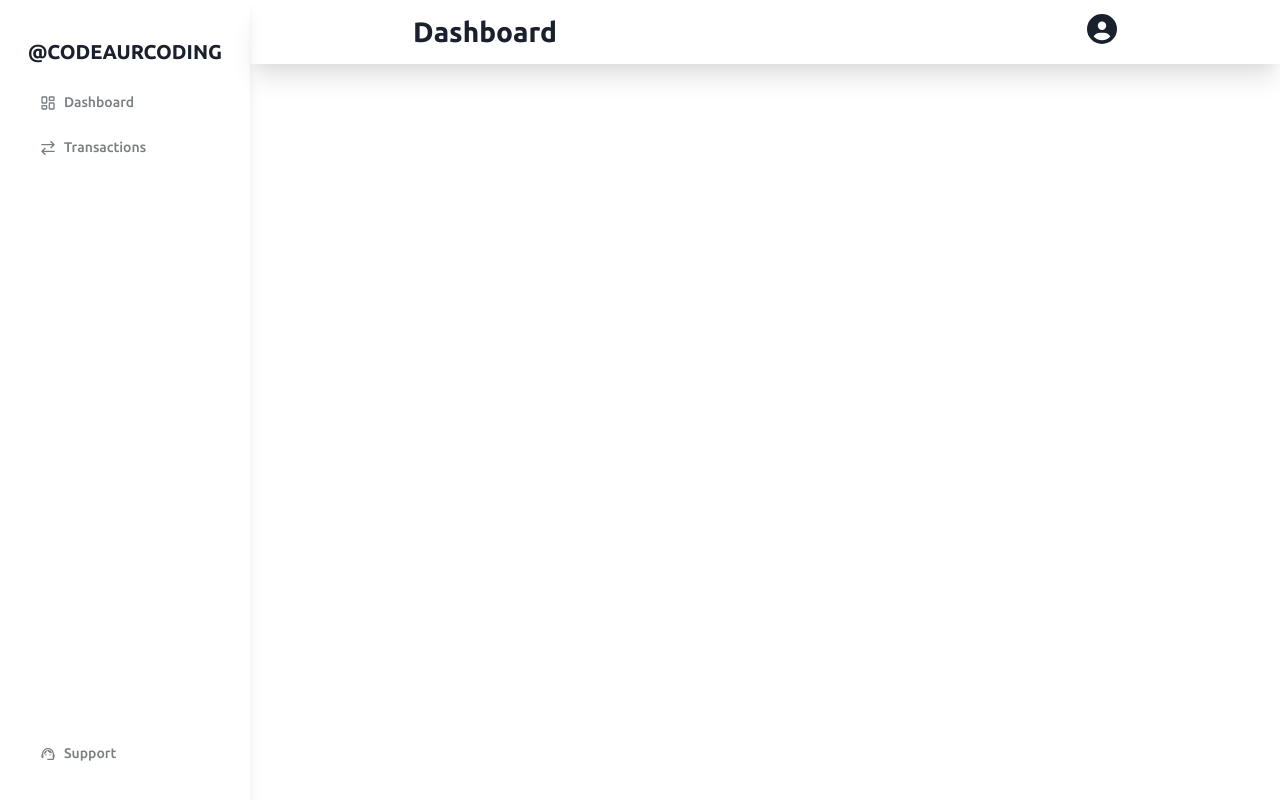
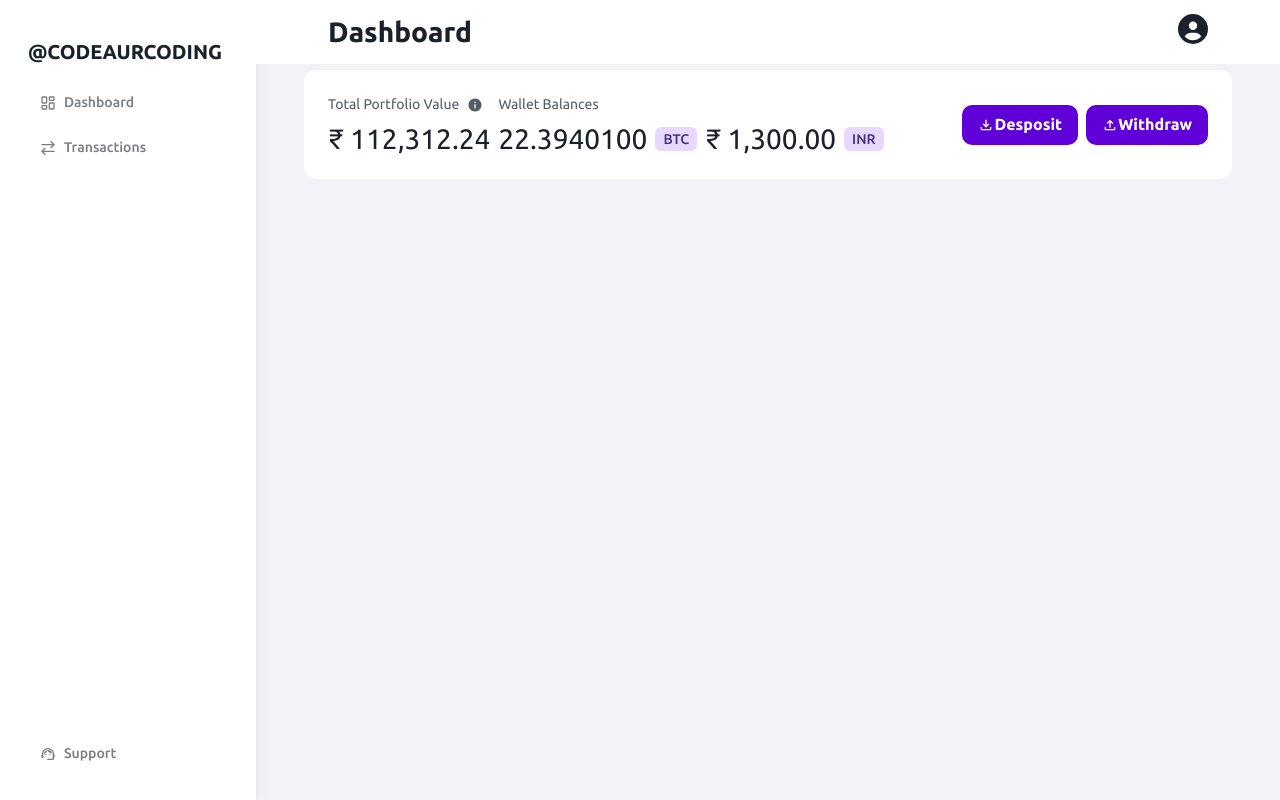
Before and after one commit to sanjaraiy/Crypto_WepSite, a React (Vite) app: page / in a window 1280 px wide. Built offline with nearby package versions, Linux system fonts and the light colour scheme.

Commit message:
created Portfolio and layout pages

```diff
--- a/src/Pages/Dashboard/Dashboard.jsx
+++ b/src/Pages/Dashboard/Dashboard.jsx
@@ -1,20 +1,14 @@
-import { Flex,Box } from "@chakra-ui/react"
-import SideNav from "../../components/SideNav"
-import TopNav from "../../components/TopNav"
+import DashboardLayout from "../../components/DashboardLayout"
+import PorfolioSection from "./components/PorfolioSection"
 
 
 
 
 function Dashboard() {
   return (
-      <>
-        <Flex>
-            <SideNav></SideNav>
-            <Box flexGrow={1}>
-                <TopNav></TopNav>
-            </Box>
-        </Flex>
-      </>
+      <DashboardLayout title="Dashboard">
+         <PorfolioSection></PorfolioSection>
+      </DashboardLayout>
   )
 }
 
--- /dev/null
+++ b/src/Pages/Dashboard/components/PorfolioSection.jsx
@@ -0,0 +1,47 @@
+import { HStack, Icon, Stack, Text, Tag, Button } from "@chakra-ui/react";
+import { IoMdInformationCircle } from "react-icons/io";
+import { MdOutlineFileDownload } from "react-icons/md";
+import { MdOutlineFileUpload } from "react-icons/md";
+import React from "react";
+
+function PorfolioSection() {
+  return (
+    <HStack justify="space-between" bg="white" borderRadius="xl" p="6" spacing={12}>
+      <HStack>
+        <Stack>
+          <HStack color="black.80">
+            <Text fontSize="14px">Total Portfolio Value</Text>
+            <Icon as={IoMdInformationCircle}></Icon>
+          </HStack>
+          <Text textStyle="h2">₹ 112,312.24</Text>
+        </Stack>
+        <Stack>
+          <HStack color="black.80">
+            <Text fontSize="sm">Wallet Balances</Text>
+          </HStack>
+          <HStack>
+            <HStack>
+              <Text textStyle="h2">22.3940100</Text>
+              <Tag>BTC</Tag>
+            </HStack>
+            <HStack>
+              <Text textStyle="h2">₹ 1,300.00</Text><Tag>INR</Tag>
+            </HStack>
+          </HStack>
+        </Stack>
+      </HStack>
+      <HStack>
+        <Button>
+          <Icon as={MdOutlineFileDownload}></Icon>
+          <span>Desposit</span>
+        </Button>
+        <Button>
+          <Icon as={MdOutlineFileUpload}></Icon>
+          <span>Withdraw</span>
+        </Button>
+      </HStack>
+    </HStack>
+  );
+}
+
+export default PorfolioSection;
--- /dev/null
+++ b/src/components/DashboardLayout.jsx
@@ -0,0 +1,30 @@
+import { Box,Container,Flex, useDisclosure } from "@chakra-ui/react"
+import SideNav from "./SideNav"
+import TopNav from "./TopNav"
+import SideDrawer from "./SideDrawer";
+
+function DashboardLayout({title,children}) {
+    const {isOpen,onClose,onOpen}=useDisclosure();
+  return (
+
+        <Flex>
+
+            <Box
+             display={{
+             base:"none",
+             lg:"flex"
+              }}
+            >
+                <SideNav></SideNav>
+            </Box>
+            <SideDrawer  isOpen={isOpen} onClose={onClose}></SideDrawer>
+            <Box flexGrow={1}>
+                <TopNav title={title} onOpen={onOpen}></TopNav>
+                <Container mt="6px" maxW="60rem" px="4">{children}</Container>
+            </Box>
+        </Flex>
+
+  )
+}
+
+export default DashboardLayout
--- /dev/null
+++ b/src/components/SideDrawer.jsx
@@ -0,0 +1,40 @@
+import {
+    Drawer,
+    DrawerBody,
+
+    DrawerOverlay,
+    DrawerContent,
+    DrawerCloseButton,
+
+  } from '@chakra-ui/react'
+import SideNav from './SideNav'
+
+function SideDrawer({isOpen,onClose}) {
+
+
+    return (
+      <>
+
+        <Drawer
+          isOpen={isOpen}
+          placement='left'
+          onClose={onClose}
+
+        >
+          <DrawerOverlay />
+          <DrawerContent>
+            <DrawerCloseButton />
+
+
+            <DrawerBody>
+              <SideNav></SideNav>
+            </DrawerBody>
+
+
+          </DrawerContent>
+        </Drawer>
+      </>
+    )
+}
+
+export default SideDrawer
--- a/src/components/SideNav.jsx
+++ b/src/components/SideNav.jsx
@@ -18,7 +18,22 @@ function SideNav() {
   ];
 
   return (
-    <Stack justify="space-between" boxShadow="lg" maxW="16rem" h="100vh">
+
+
+    <Stack
+    bg="white"
+    justify="space-between" boxShadow={{
+      base:"none",
+      lg:"lg",
+    }}
+    w={{
+      base:"full",
+      lg:"16rem",
+    }}
+    h="100vh"
+    //  h="100vh"
+
+    >
       <Box w="250px">
         <Heading textAlign="center" fontSize="20px" as="h1" pt="40px">
           @CODEAURCODING
--- a/src/components/TopNav.jsx
+++ b/src/components/TopNav.jsx
@@ -11,24 +11,29 @@ import {
   HStack,
    Icon,
 } from "@chakra-ui/react";
+import { FaBars } from "react-icons/fa6";
 
 import { FaCircleUser } from "react-icons/fa6";
 
-function TopNav() {
+function TopNav({title,onOpen}) {
   return (
-    <Box boxShadow="xl">
-      <HStack maxW="960px" mx="auto"  h="16" justify="space-between" px="32">
-        <Heading fontSize="28px">Dashboard</Heading>
+    <Box px="4" bg="white">
+      <HStack maxW="55rem" mx="auto"  h="16" justify="space-between">
+    <Icon as={FaBars} onClick={onOpen} cursor="pointer"
+      display={{
+              base:"block",
+              lg:"none"
+            }}
+    ></Icon>
+        <Heading fontSize="28px">{title}</Heading>
         <Menu>
           <MenuButton>
             <Icon fontSize="30px"  as={FaCircleUser}></Icon>
           </MenuButton>
           <MenuList>
-            <MenuItem>Download</MenuItem>
-            <MenuItem>Create a Copy</MenuItem>
-            <MenuItem>Mark as Draft</MenuItem>
-            <MenuItem>Delete</MenuItem>
-            <MenuItem>Attend a Workshop</MenuItem>
+            <MenuItem>Logout</MenuItem>
+            <MenuItem>Support</MenuItem>
+
           </MenuList>
         </Menu>
       </HStack>
--- a/src/theme/index.js
+++ b/src/theme/index.js
@@ -1,8 +1,119 @@
-import { extendTheme } from "@chakra-ui/react";
+import { extendTheme, withDefaultColorScheme } from "@chakra-ui/react";
 
 export const theme = extendTheme({
+   colors:{
+     purple:{
+         500:"#5F00D9",
+     },
+     p:{
+      purple:"#5F00D9",
+      black:"#171717",
+     },
+     black:{
+      5:"#F3F3F7",
+      10:"#EEEEF4",
+      20:"#D8DDE2",
+      40:"#BABAC4",
+      60:"#797E82",
+      80:"#535D66",
+     },
+   },
+   textStyles:{
+    h1:{
+       fontSize:{
+         base:"30px",
+         md:"32px",
+       },
+       color:"p.black",
+       lineHeight:{
+        base:"34px",
+        md:"36px",
+       },
+    },
+
+    h2:{
+      fontSize:{
+        base:"24px",
+        md:"28px",
+      },
+      colors:"p.black",
+      lineHeight:{
+        base:"28px",
+        md:"32px",
+      },
+    },
+   },
+   h3: {
+    fontSize: {
+      base: "22px",
+      md: "24px",
+      xl: "32px",
+    },
+    color: "p.black",
+
+    lineHeight: { base: "26px", md: "28px", xl: "36px" },
+  },
+
+  h4: {
+    fontSize: {
+      base: "20px",
+      md: "22px",
+    },
+    color: "p.black",
+
+    lineHeight: { base: "24px", md: "26px" },
+  },
+  h5: {
+    fontSize: {
+      base: "18px",
+      md: "20px",
+    },
+    color: "p.black",
+
+    lineHeight: { base: "22px", md: "24px" },
+  },
+  h6: {
+    fontSize: {
+      base: "16px",
+      md: "18px",
+    },
+    color: "p.black",
+
+    lineHeight: { base: "20px", md: "22px" },
+     },
+
+
     fonts: {
         heading: `Ubuntu`,
         body: `Ubuntu`,
       },
-})
+      fontSizes: {
+        xs: "12px",
+        sm: "14px",
+        base: { base: "16px", md: "18px" },
+        lg: { base: "18px", md: "20px" },
+        xl: { base: "20px", md: "22px" },
+        "2xl": { base: "22px", md: "24px" },
+        "3xl": { base: "24px", md: "28px" },
+        "4xl": { base: "30px", md: "32px" },
+      },
+
+      styles: {
+        global: {
+           body: {
+            bg: '#F3F3F7',
+          },
+
+        },
+      },
+    components:{
+      Button:{
+        baseStyle:{
+          fontWeight:"bold",
+          borderRadius:"10px",
+        }
+      }
+    }
+},
+ withDefaultColorScheme({colorScheme:"purple"})
+)
```
